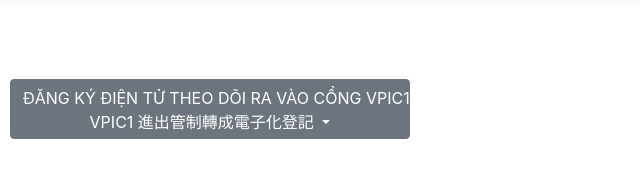
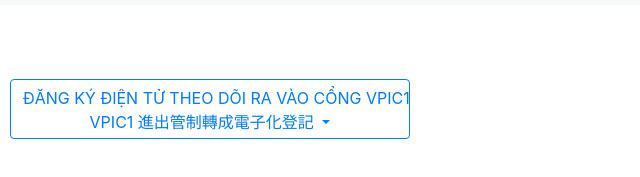
Before and after one commit to phamhungvp1109/dang-ky, a plain HTML site: page index.html in a window 1280 px wide. Shown: the part 71-248 px from the top of the page, without its empty margins (0-640 px from the left). Drawn offline with nearby package versions, Linux system fonts and the light colour scheme.

Commit message:
Update index.html

```diff
--- a/index.html
+++ b/index.html
@@ -22,7 +22,7 @@
 		<div class="row">
 			<div class="col-xs-12">
 			<div class="dropdown" aria-labelledby="dropdownMenuButton">
-		  <button class="btn btn-secondary dropdown-toggle" type="button" id="dropdownMenuButton" data-toggle="dropdown" aria-haspopup="true" aria-expanded="false">
+		  <button class="btn btn-secondary dropdown-toggle btn-outline-primary" type="button" id="dropdownMenuButton" data-toggle="dropdown" aria-haspopup="true" aria-expanded="false">
 		   ĐĂNG KÝ ĐIỆN TỬ THEO DÕI RA VÀO CỔNG VPIC1<br>VPIC1 進出管制轉成電子化登記
 		  </button>
 		  <div class="dropdown-menu">
```
